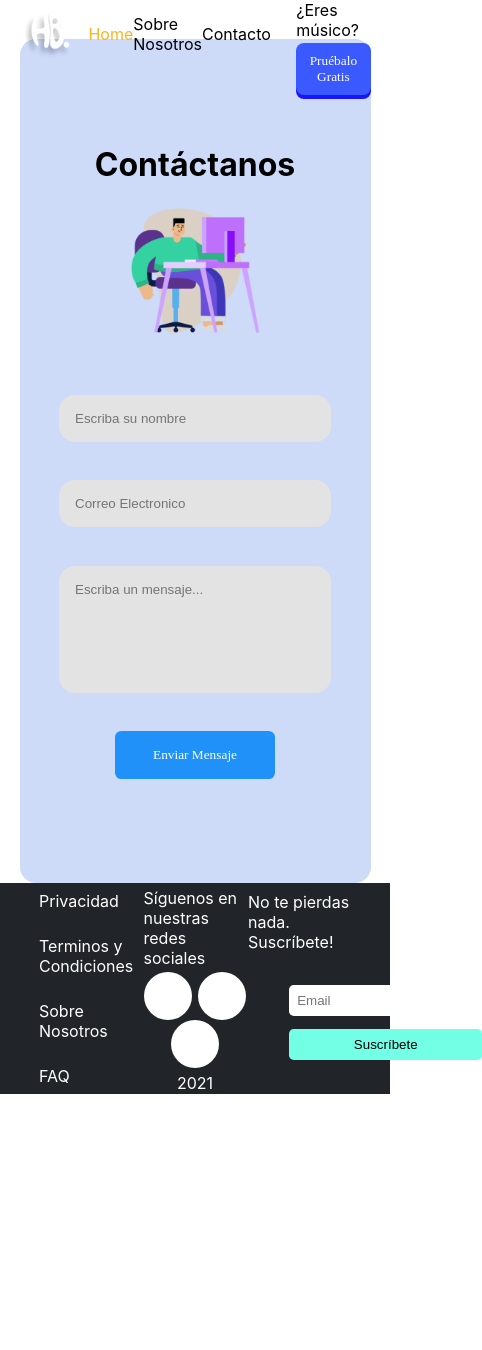
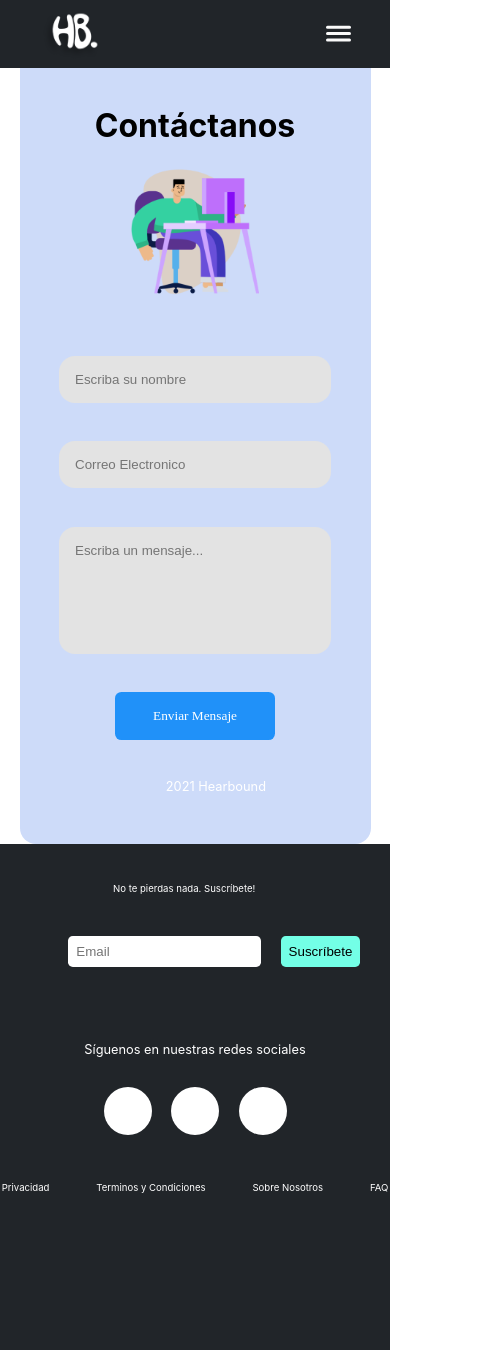
Before and after one commit to HearBound/LandingPage, a React (Create React App) app: page /contact in a window 390 px wide. Shown: the whole page, 482 px wide, since content can reach past the window. Before the commit the page ends 1113 px from the top, so only its background shows below. Built offline with nearby package versions, Linux system fonts and the light colour scheme.

Commit message:
NavBar and Footer Responsive working. About, Main Page pending

```diff
--- a/src/Components/Footer/Footer.css
+++ b/src/Components/Footer/Footer.css
@@ -93,3 +93,111 @@ footer {
     height: 10%;
     text-align: center;
 }
+
+
+@media (max-width: 950px) {
+    .footer {
+        width: 100%;
+        flex-direction: column-reverse;
+        align-items: space-between;
+        justify-content: center;
+        margin-left: 0;
+    }
+
+    footer {
+        height: 50vh;
+    }
+
+    .routeFooter {
+        width: 80%;
+        flex-direction: row;
+    }
+
+    .textFooter{
+        position: absolute;
+        bottom: 0;
+        left: 0;
+        margin-left: 42.5%;
+        margin-bottom: -5%;
+    }
+
+    .contactFooter {
+       display: flex;
+       align-items: center;
+       justify-content: center;
+    }
+
+    .contactFooter form{
+        display: flex;
+        margin-right: 40%;
+        justify-content: center;
+    }
+}
+
+@media (max-width: 800px) {
+    .footer {
+        width: 100%;
+        flex-direction: column-reverse;
+        align-items: space-between;
+        justify-content: center;
+        margin-left: 0;
+    }
+
+    footer {
+        height: 60vh;
+    }
+
+    .routeFooter {
+        width: 100%;
+        flex-direction: row;
+    }
+
+    .footer {
+        font-size: 0.8rem;
+    }
+
+    .midFooter{
+        width: 100%;
+    }
+
+    .textFooter{
+        position: absolute;
+        bottom: 0;
+        left: 0;
+        margin-left: 42.5%;
+        margin-bottom: -5%;
+    }
+
+    .contactFooter {
+       display: flex;
+       align-items: center;
+       justify-content: center;
+    }
+
+    .contactFooter form{
+        width: 100%;
+        display: flex;
+        margin-right: 40%;
+        justify-content: center;
+    }
+}
+
+@media (max-width: 500px) {
+    .routeFooter {
+        font-size: 0.6rem;
+        max-width: 100%;
+        justify-content: center;
+        flex-wrap: nowrap;
+    }
+
+    .contactFooter{
+        margin-right: 40%;
+    }
+
+    .contactFooter p {
+        width: 10rem;
+        margin-left: 40%;
+        font-size: 0.6rem;
+        text-align: center;
+    }
+}
--- a/src/Components/NavBar/Navbar.css
+++ b/src/Components/NavBar/Navbar.css
@@ -1,5 +1,6 @@
 .navBar {
     top: 0;
+    left: 0;
     position: fixed;
     height: 8%;
     width: 90%;
@@ -8,6 +9,7 @@
     flex-direction: row;
     align-items: center;
     background: transparent;
+    z-index: 3;
 }
 
 .routeNavBar {
@@ -19,14 +21,16 @@
 }
 
 .logoNavBar {
+    margin-left: 10%;
     height: 100%;
     width: 4rem;
 }
 
-.logoNavBar img{
+.logoNavBar img {
     width: 100%;
     height: 100%;
 }
+
 .textNavBar {
     margin-left: 5%;
     width: 30%;
@@ -49,7 +53,7 @@
 
 .buttonNavBar button {
     transition: 1s;
-    background-color:  #3A5AFF;
+    background-color: #3A5AFF;
     border: none;
     border-radius: 0.5rem;
     padding: 0.6rem;
@@ -62,7 +66,6 @@
 }
 
 .buttonNavBar button:hover {
-
     transition: 1s;
     -webkit-box-shadow: 0px 0px 0px 0px #1814ff;
     box-shadow: 0px 0px 0px 0px #1814ff;
@@ -72,7 +75,6 @@
     transition: 1s;
     cursor: pointer;
     color: #F9B41F;
-
 }
 
 .logoNavBar {
@@ -98,3 +100,152 @@
     cursor: pointer;
     color: #F9B41F;
 }
+
+#overlay {
+    display: none;
+}
+
+#hamburger {
+    margin: 4%;
+}
+
+#hamburger {
+    position: fixed;
+    right: 0;
+    margin-right: 10%;
+    opacity: 1;
+    cursor: pointer;
+    transition: opacity 0.25s linear;
+    width: clamp(1.5rem, 2vw + 1.1rem, 6rem);
+    height: clamp(2rem, 1.4vw + 1.7rem, 5rem);
+    display: flex;
+    align-items: center;
+}
+
+#hamburger div, #hamburger div:after, #hamburger div:before {
+    background-color: #fafafa;
+    border-radius: 10px;
+    width: clamp(1.5rem, 2vw + 1.1rem, 6rem);
+    height: clamp(0.2rem, 0.3vw + 0.1rem, 0.8rem);
+    transition: all 0.15s linear;
+}
+
+#hamburger div:before, #hamburger div:after {
+    content: "";
+    position: absolute;
+}
+
+#hamburger div:before {
+    transform: translateY(-200%);
+}
+
+#hamburger div:after {
+    transform: translateY(200%);
+}
+
+#hamburger.open div {
+    background: transparent;
+}
+
+#hamburger.open div:before {
+    transform: rotate(45deg);
+}
+
+#hamburger.open div:after {
+    transform: rotate(-45deg);
+}
+
+
+@media (min-width: 1300px) {
+    #hamburger {
+        display: none;
+    }
+    #overlay {
+        display: none;
+    }
+}
+
+@media (max-width: 1300px) {
+    .routeNavBar {
+        transition: 1s;
+        display: none;
+    }
+    .hamburger {
+        display: flex;
+    }
+    .navBar {
+        transition: 1s;
+        width: 100%;
+        margin-left: 0%;
+        background-color: #212529;
+    }
+
+    #overlay {
+        position: fixed;
+        width: 100%;
+        min-height: 50%;
+        background-color: #212529;
+        z-index: 2;
+        transform: translateY(-100%);
+        transition: all 0.5s ease-in-out;
+        display: flex;
+        flex-direction: column;
+        justify-content: center;
+    }
+
+    #overlay.menu {
+        transform: translateY(0%);
+    }
+
+    #overlay h1 {
+        text-decoration: none;
+        color: #fafafa;
+        margin: 2%;
+        opacity: 1;
+        text-align: left;
+        transition: opacity 0.2s linear;
+    }
+
+    .overlayLinks div {
+        display: flex;
+        flex-direction: row;
+        align-items: center;
+        justify-content: flex-start;
+    }
+
+    .overlayLinks {
+        width: 100%;
+    }
+
+    .overlayLinks :active{
+        color: #1F90F9;
+        ;
+    }
+
+    .overlaySelector {
+        height: 2rem;
+        background-color: #ffff;
+        width: 0.2rem;
+    }
+
+    #overlay a:hover {
+        opacity: 1;
+    }
+
+    .overlayButton {
+        justify-self: center;
+        transition: 1s;
+        background-color: #3A5AFF;
+        border: none;
+        border-radius: 0.5rem;
+        padding: 0.6rem;
+        cursor: pointer;
+        color: #ffff;
+        font: bold;
+        font-family: Coiny;
+        -webkit-box-shadow: 0px 4px 0px 0px #1814ff;
+        box-shadow: 0px 4px 0px 0px #1814ff;
+    }
+
+
+}
--- a/src/Components/NavBar/Navbar.js
+++ b/src/Components/NavBar/Navbar.js
@@ -1,12 +1,50 @@
 import './Navbar.css'
 import Logo from '../../images/Hearbound.png';
 import { useHistory } from 'react-router';
+import React from 'react';
 
 const Navbar = () => {
 
     const history = useHistory();
 
+    let hamburgerNavBar = React.createRef();
+    let overlay = React.createRef();
+    let open = false;
+
+    let handleClick = () => {
+        const hamburger = hamburgerNavBar.current;
+        const menu = overlay.current;
+
+        if (!open) {
+            hamburger.classList.add("open");
+            menu.classList.add("menu");
+        } else {
+            hamburger.classList.remove("open");
+            menu.classList.remove("menu");
+        }
+        open = !open;
+    }
+
     return (
+        <>
+            <div id="overlay" ref={overlay}>
+                <div className='overlayLinks'>
+                    <div onClick={() => history.push('/')}>
+                        <div className='overlaySelector'></div>
+                        <h1 className='overlayTitle'>Home</h1>
+                    </div>
+
+                    <div onClick={() => history.push('/about')}>
+                        <div className='overlaySelector'></div>
+                        <h1 className='overlayTitle'>Sobre Nosotros</h1>
+                    </div>
+                    <div onClick={() => history.push('/contact')}>
+                        <div className='overlaySelector'></div>
+                        <h1 className='overlayTitle'>Contacto</h1>
+                    </div>
+                </div>
+                <button className='overlayButton'>Pruebalo Gratis</button>
+            </div>
             <div className='navBar'>
                 <div className='logoNavBar' onClick={() => history.push('/')}>
                     <img src={Logo}></img>
@@ -22,7 +60,11 @@ const Navbar = () => {
                         <button>Pruébalo Gratis</button>
                     </div>
                 </div>
+                <div id="hamburger" ref={hamburgerNavBar} onClick={handleClick}>
+                    <div></div>
                 </div>
+            </div>
+        </>
     );
 }
 
--- a/src/Containers/Contact/Contact.css
+++ b/src/Containers/Contact/Contact.css
@@ -98,23 +98,28 @@
         width: 15rem;
     }
     .contactImage img {
+        transition: 1s;
         width: 8rem;
         height: 8rem;
     }
     .contactFormBox {
+        transition: 1s;
+        width: 90%;
         height: 100vh;
         flex-wrap: wrap;
         gap: 5%;
         flex-direction: column;
     }
     .contactInput {
+        transition: 1s;
         height: 50%;
     }
     .contactPage{
-        margin-top: 10%;
+        transition: 1s;
         height: auto ;
     }
     .contactImage{
+        transition: 1s;
         display: flex;
         flex-direction: column;
         align-items: center;
--- a/src/Containers/Home/Home.css
+++ b/src/Containers/Home/Home.css
@@ -125,7 +125,7 @@ section{
 
 .whiteSection {
     height: 50%;
-    width: 100%;
+    width: 90%;
     display: flex;
     flex-direction: row;
     align-items: center;
--- a/src/index.js
+++ b/src/index.js
@@ -3,7 +3,6 @@ import ReactDOM from 'react-dom';
 import './index.css';
 import App from './App';
 import reportWebVitals from './reportWebVitals';
-import { Provider } from 'react-redux';
 
 ReactDOM.render(
   <React.StrictMode>
```
Also changed, not shown: 1 other file (tests, documents, lock files or other folders). Lines whose indentation alone changed are shown as unchanged.
